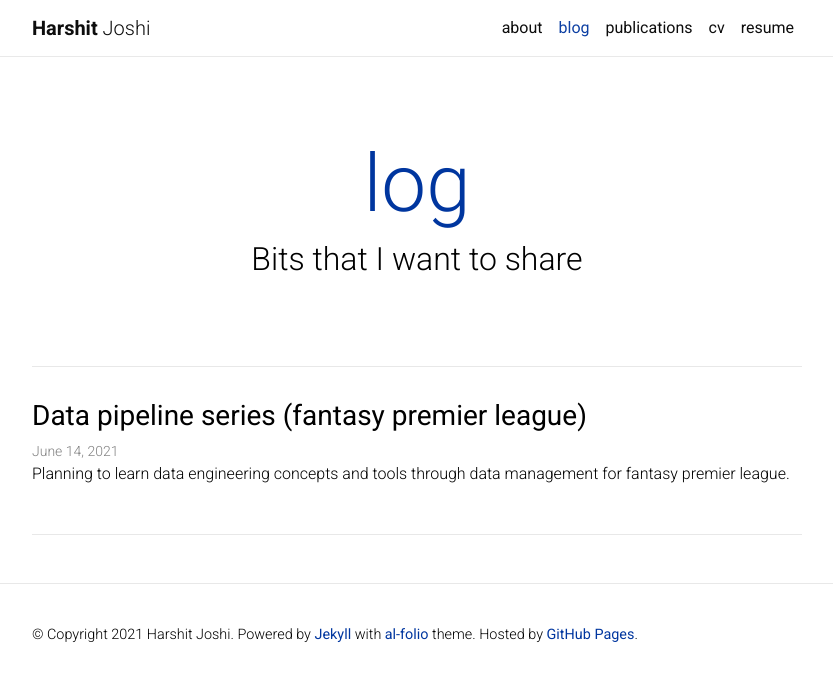
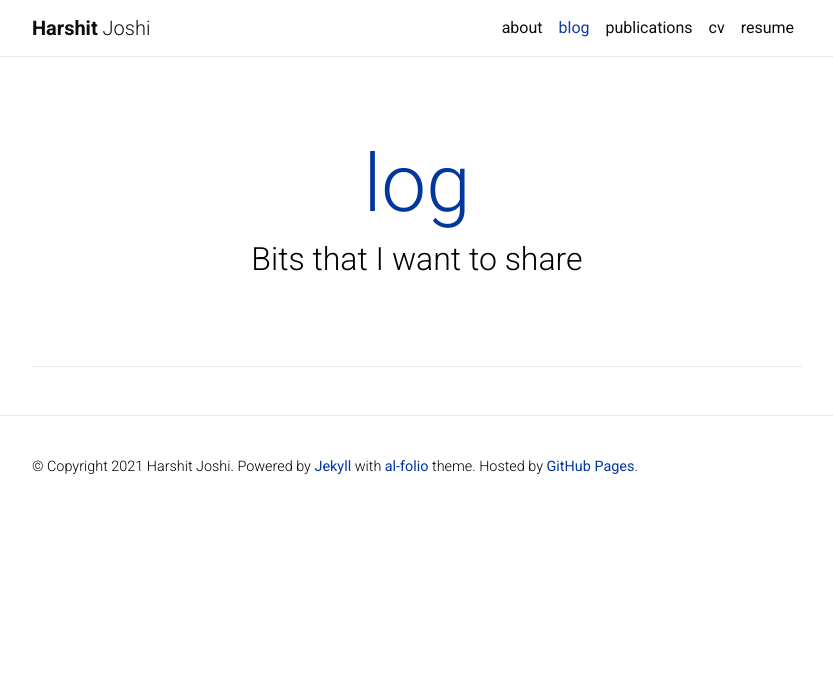
Before and after one commit to duskybomb/duskybomb.github.io, a Jekyll site: the page built from blog/index.html, in a window 1280 px wide. Shown: the top 681 px of the page, without its empty margins (223-1056 px from the left). Built offline with Jekyll 4.4.1, drawn with Linux system fonts in a browser that asks for light colours; nearby versions of some CDN libraries; the list of posts is cut into pages by our own code; a style sheet for code colours, icons or effects is not loaded.

```diff
--- a/_config.yml
+++ b/_config.yml
@@ -57,7 +57,7 @@ keybase_username: # your keybase user name
 wikidata_id: # your wikidata id
 
 contact_note: >
-  Simply drop me a mail!
+  Simply drop me a mail: josharshit [at] gmail [dot] com!
 
 google_analytics: UA-113902531-1 # out your google-analytics code
 panelbear_analytics: XXXXXXXXX # panelbear analytics site ID
--- a/_posts/2021-06-16-fantasy-premier-league-data.md
+++ /dev/null
@@ -1,14 +0,0 @@
----
-layout: post
-title:  Data pipeline series (fantasy premier league)
-date: 2021-06-14 21:01:00
-description: Planning to learn data engineering concepts and tools through data management for fantasy premier league.
----
-
-Guidelines:
- - Data
-    - Vaastav Data
- - MySQL database design
-    - Many to Many relationship
-    - Entity-Value-Attribute (EAV)
- - Next steps
```
Also changed, not shown: _news/announcement_fte_supedio.md (added, +7 -0 lines), _pages/about.md (+4 -4 lines), 2 other files.
